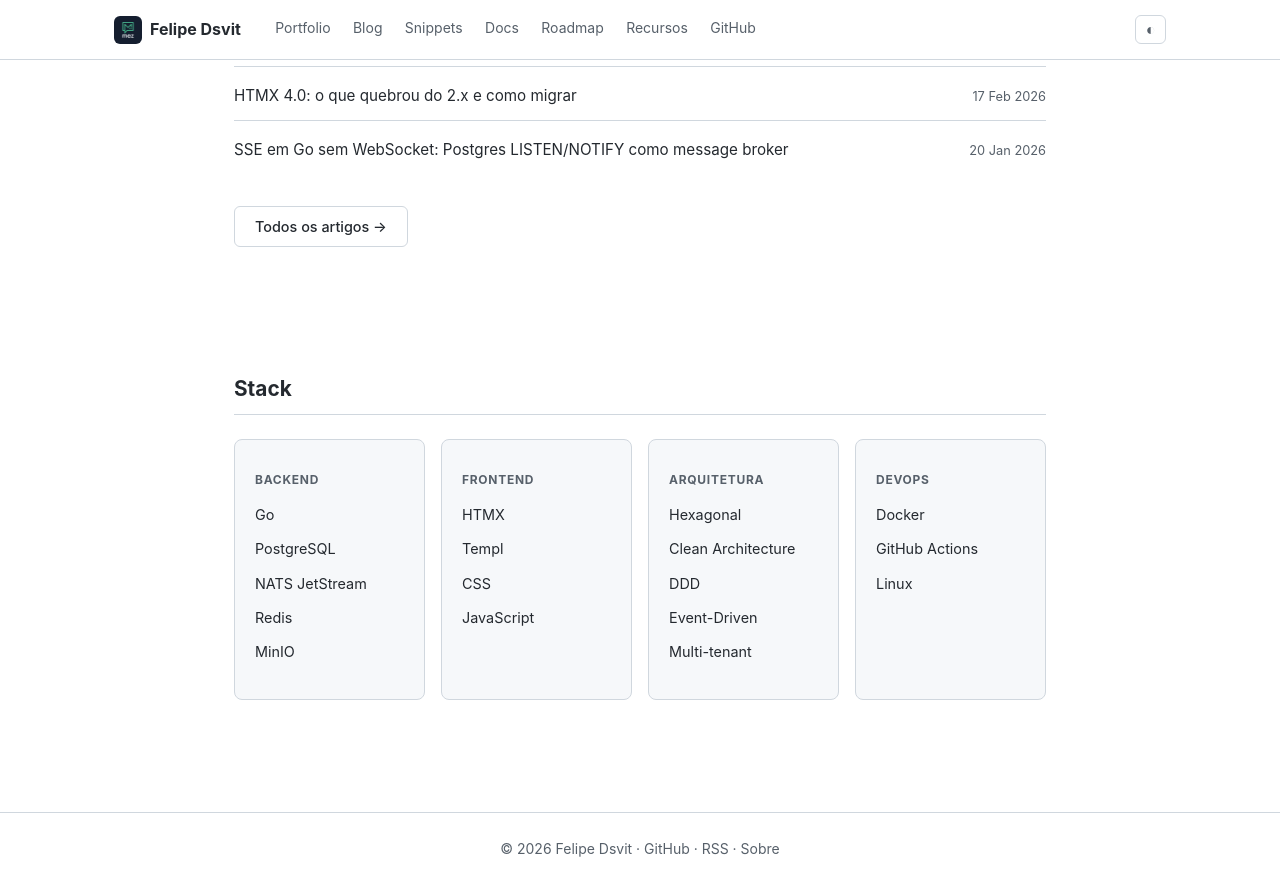
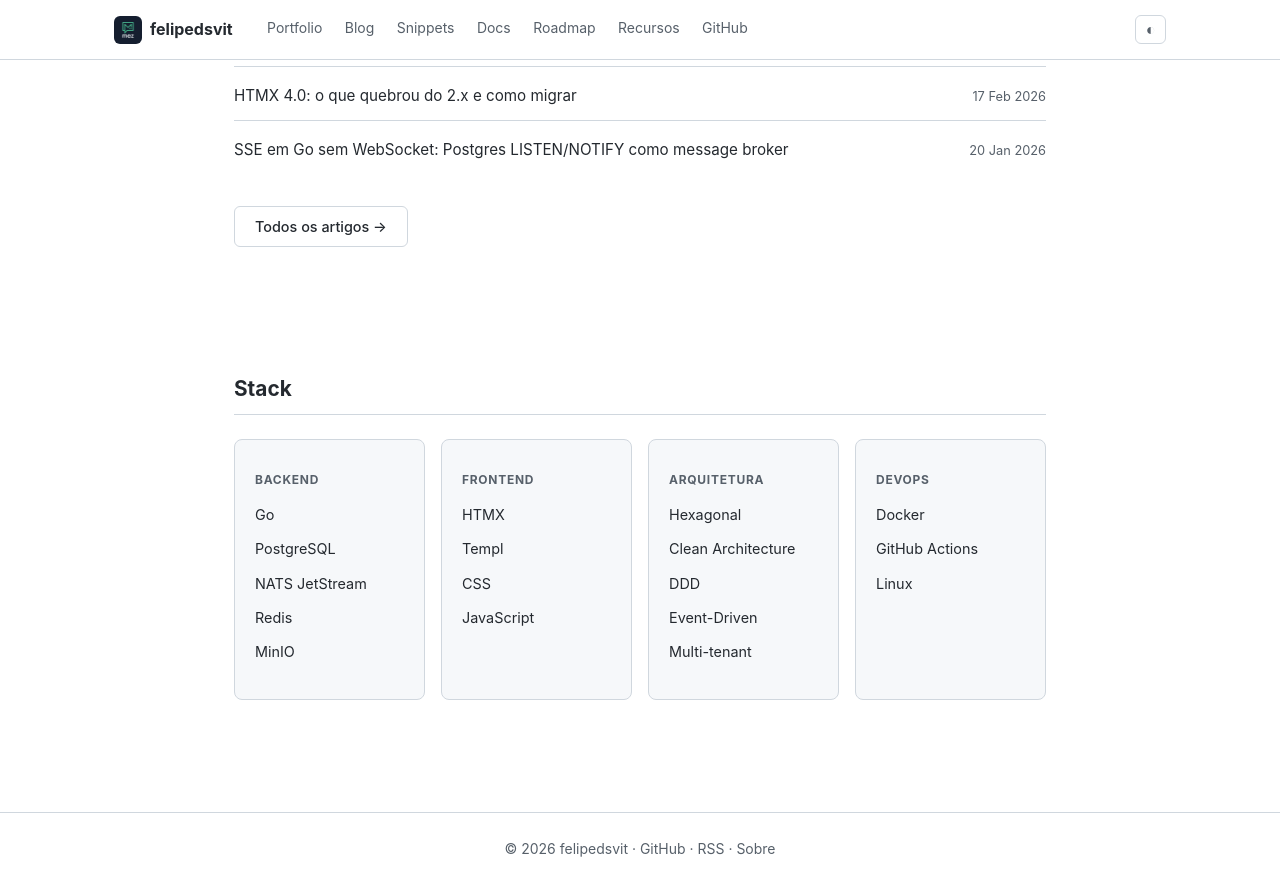
Before and after one commit to felipedsvit/felipedsvit.github.io, a Jekyll site: the page built from index.md, in a window 1280 px wide and 900 px high, scrolled down 1232 px. Shown: the top 896 px of the window. Built offline with Jekyll 4.4.1, drawn with Linux system fonts in a browser that asks for light colours.

Commit message:
fix: altera nome para felipedsvit

```diff
--- a/_config.yml
+++ b/_config.yml
@@ -1,11 +1,11 @@
-title: Felipe Dsvit
+title: felipedsvit
 description: Go developer — arquitetura hexagonal, mensageria multicanal, HTMX.
 url: https://felipedsvit.github.io
 baseurl: ""
 lang: pt-BR
 
 author:
-  name: Felipe Dsvit
+  name: felipedsvit
   github: felipedsvit
   email: felipedsvit@gmail.com
 
```
